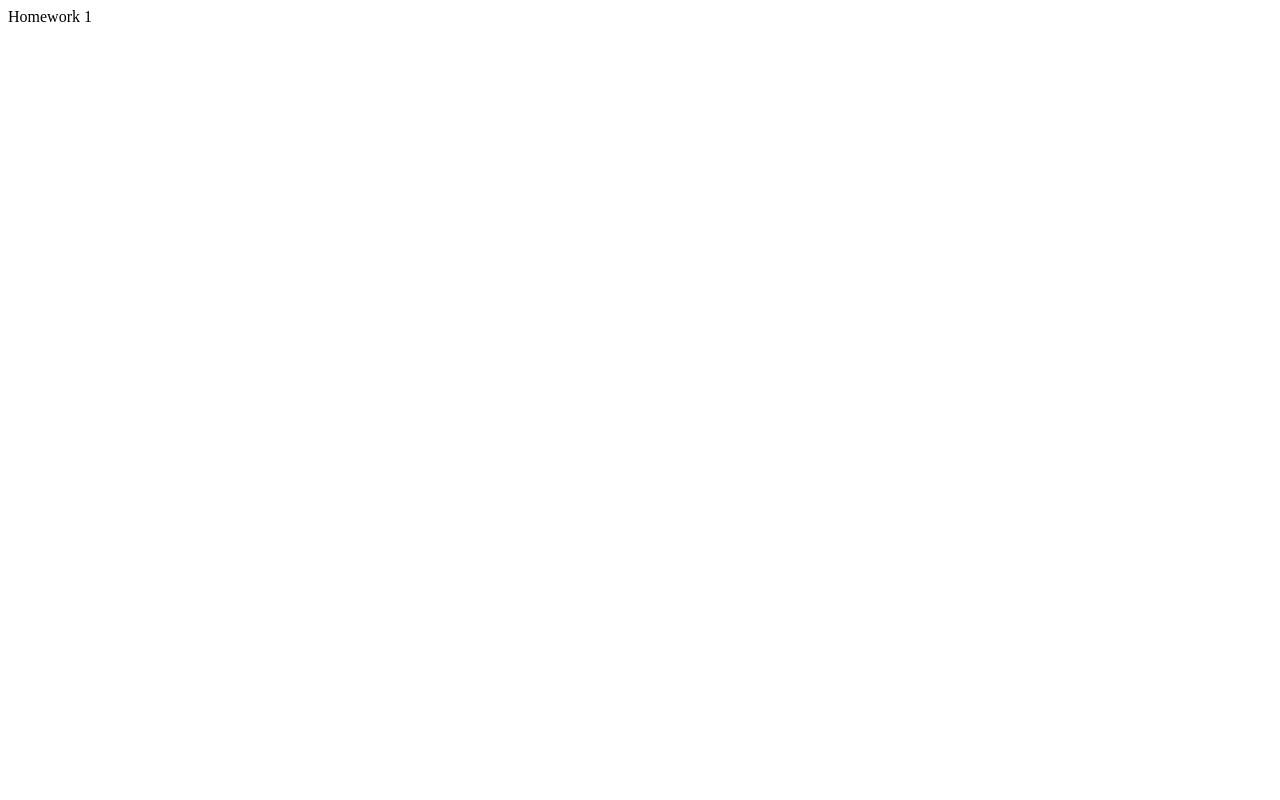
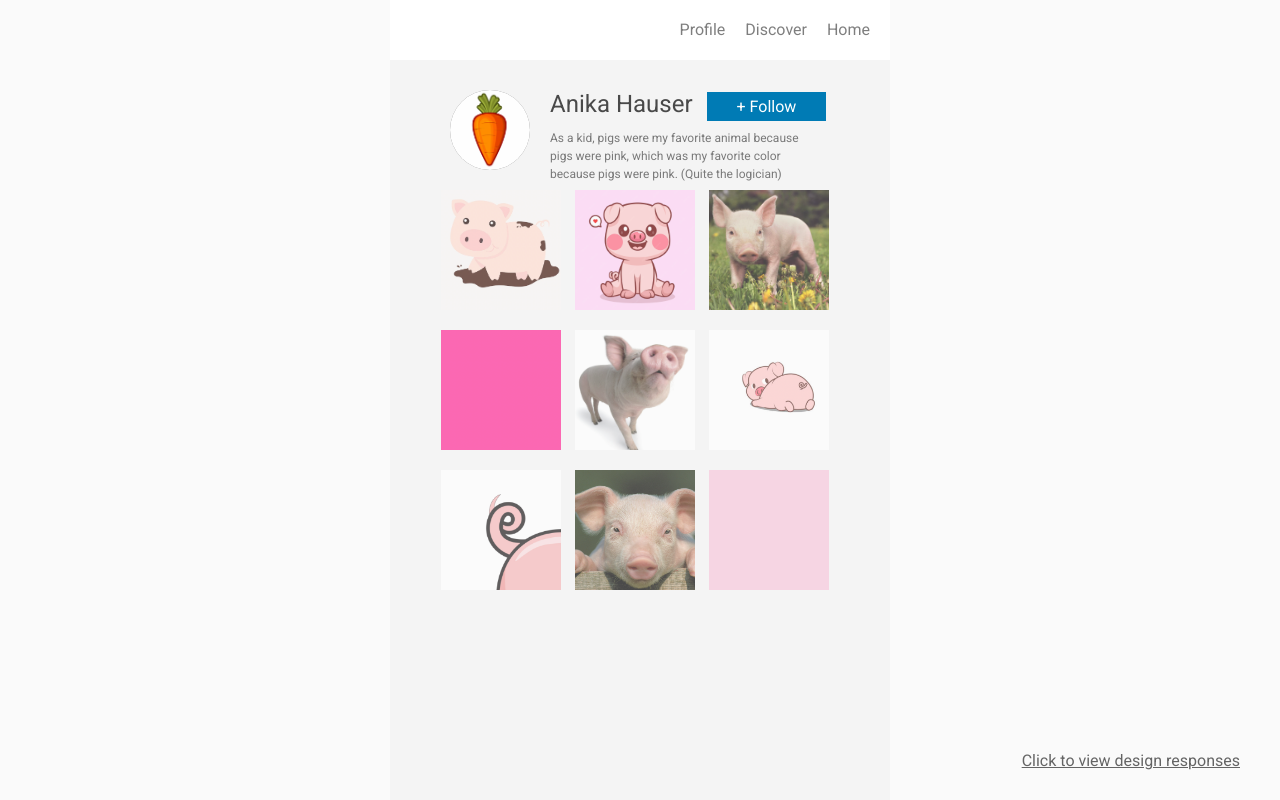
Before and after one commit to anihauser/anihauser.github.io, a plain HTML site: page homeworks/hw3/index.html in a window 1280 px wide. Drawn offline with Linux system fonts and the light colour scheme.

Commit message:
finished hw3

```diff
--- /dev/null
+++ b/homeworks/hw3/assets/css/initial.css
@@ -0,0 +1,112 @@
+#content {
+	width: 500px;
+	height: 100vh;
+	background: #f4f4f4;
+	margin: 0 auto;
+	position: relative;
+}
+
+#navbar {
+	height: 60px;
+	background: #ffffff;
+}
+
+.navbar-item {
+	float: right;
+	line-height: 60px;
+	opacity: 0.5;
+}
+
+#header {
+	position: relative;
+	top: 0px;
+	width: 100%;
+	height: 100px;
+	padding: 10px 0px;
+}
+
+#profile-pic {
+	display: inline-block;
+	height: 80px;
+	width: 80px;
+	margin: 20px 60px;
+	background-color: rgba(0, 0, 0, 0.5);
+}
+
+#information {
+	display: inline-block;
+	position: absolute;
+	height: 80px;
+	left: 170px;
+	margin-top: 10px;
+	margin-left: -10px;
+	color: rgba(0,0,0, .7);
+}
+
+#username {
+	font-size: 24px;
+	display: inline-block;
+	margin-top: 10px;
+}
+
+#follow-button {
+	background: #007bb5;
+	display: inline-block;
+	margin-top: 10px;
+	margin-left: 10px;
+	color: white;
+}
+
+#about {
+	font-size: 12px;
+	margin-top: 8px;
+	color: rgba(0,0,0, .5);
+	line-height: 1.5em;
+	width: 270px;
+}
+
+.row {
+	width: 100%;
+	height: 120px;
+	text-align: center;
+}
+
+.item {
+	position: relative;
+	background-color: rgba(0, 0, 0, 0.5);
+	display: inline-block;
+	opacity: 0.7;
+	overflow: hidden;
+}
+
+.item, #profile-pic {
+	position: relative;
+}
+
+#design {
+	text-decoration: underline;
+	color: black;
+	opacity: 0.6;
+	transition: 0.2s;
+	text-align: center;
+	position: fixed;
+	right: 40px;
+	bottom: 30px;
+}
+
+#design:hover {
+	opacity: 1;
+	text-decoration: underline;
+}
+
+img {
+	height: 100%;
+	position: absolute;
+	left: 50%;
+	transform: translateX(-50%);
+}
+
+html, body {
+	background: #fafafa;
+	font-family: 'Roboto', sans-serif;
+}
--- /dev/null
+++ b/homeworks/hw3/assets/css/style.css
@@ -0,0 +1,67 @@
+/* PROBLEM 1: Remove white margin of body, html */
+/* YOUR CODE HERE */
+html, body {
+    margin: 0;
+}
+/* PROBLEM 2: Select profile picture and make it round */
+/* YOUR CODE HERE */
+#profile-pic {
+    overflow: hidden;
+    border-radius: 50%;
+}
+/* PROBLEM 3: Flesh our your follow button! 5 px for the
+top and bottom, 30 for the left and right*/
+/* YOUR CODE HERE */
+#follow-button {
+    padding: 5px 30px;
+}
+/* PROBLEM 4: Turn items into a square, 120x120 px image */
+/* YOUR CODE HERE */
+.item {
+    width: 120px;
+    height: 120px;
+}
+
+/* PROBLEM 5: Create a 10 px horizontal space between items */
+/* YOUR CODE HERE */
+.item{
+    margin-left: 10 px;
+    margin-right: 10px;
+}
+/* PROBLEM 6: Create a 10px vertical space between rows */
+/* YOUR CODE HERE */
+.row{
+    padding-top: 10px;
+    padding-bottom: 10px;
+}
+/* PROBLEM 7: Add 20px of space between each navigation item */
+/* YOUR CODE HERE */
+.navbar-item{
+    margin-right: 20px;
+}
+/* PROBLEM 8: Create a hover effect, so that items will have
+full opacity when hovered over! It should also have a
+transition period of 0.2 seconds*/
+/* YOUR CODE HERE */
+.item:hover{
+    opacity: 1;
+    transition: 0.2s;
+}
+/* PROBLEM 9: Add a click effect to the follow button, so
+the font becomes size 18 px when clicked on - as a result, the button will become
+larger when clicked on!*/
+/* YOUR CODE HERE */
+#follow-button:active{
+    font-size: 18px;
+}
+/* PROBLEM 10: Add a hover effect such that the text of the
+navigation has an opacity of 1 when hovered over!*/
+/* YOUR CODE HERE */
+.navbar-item:hover{
+    opacity: 1;
+}
+/* PROBLEM 11: In one selection, make the follow button, picture
+items, and nav bar items have a pointer cursor */
+#content{
+    cursor: pointer;
+}
--- /dev/null
+++ b/homeworks/hw3/assets/css/wdd.css
@@ -0,0 +1,199 @@
+body {
+    margin: 0px;
+    font-family: 'Karla';
+    background: #f7f5f2;
+    padding: 60px;
+}
+
+a {
+	color: inherit;
+	text-decoration: none;
+}
+
+p:first-child {
+    font-style: italic;
+}
+
+p:nth-child(2) {
+    opacity: 0.8;
+}
+
+.img-scaled {
+    width: 100%;
+}
+
+.img-scaled-wh {
+    width: 100%;
+    height: 100%:
+}
+
+.clear {
+    clear: both;
+}
+
+* {
+    outline: none;
+}
+
+#data {
+	display: none;
+}
+
+.tag {
+	color: #6392c0;
+}
+
+.element {
+	color: #de6868;
+}
+
+#container {
+    width: 720px;
+    margin: 0px auto;
+    background: white;
+    box-shadow: 0px 0px 5px #edeae5;
+    border-radius: 2px;
+    position: relative;
+    padding: 30px 0px;
+}
+#header {
+    background: #78c272;
+    padding: 15px;
+    color: white;
+    width: 270px;
+}
+#header-caption-logo {
+    width: 20px;
+    float: left;
+}
+#header-caption-name {
+    float: left;
+    margin-left: 5px;
+    font-size: 12px;
+    font-weight: 700;
+    line-height: 15px;
+}
+#header-caption {
+    margin-bottom: 6px;
+    opacity: 0.6;
+}
+#header-title {
+    font-size: 18px;
+    font-weight: 300;
+    float: left;
+}
+#header-due {
+    float: left;
+    font-size: 18px;
+    font-weight: 300;
+    margin-left: 10px;
+    padding-left: 10px;
+    border-left: 2px solid rgba(255, 255, 255, 0.15);
+}
+.section {
+    margin: 30px 0px;
+    padding: 0px 30px;
+}
+#submission-header, .info-title {
+    text-align: left;
+    color: #78c272;
+    font-size: 24px;
+    font-weight: 700;
+    margin-bottom: 15px;
+}
+#submission-content, .info-content {
+    padding: 15px;
+    background: rgba(120, 194, 114, 0.1);
+    border-radius: 2px;
+    color: #4c5765;
+}
+.info-required {
+    font-size: 13px;
+    font-weight: 700;
+    opacity: 0.75;
+    margin-bottom: 10px;
+}
+.info-intro {
+    line-height: 24px;
+    font-size: 16px;
+    opacity: 0.75;
+}
+.info {
+    margin-bottom: 30px;
+}
+.info a {
+    font-weight: 700;
+    color: black;
+    opacity: 0.9;
+}
+.body-header {
+    font-size: 24px;
+    font-weight: 700;
+    color: #78c272;
+    margin-top: 36px;
+}
+.body p {
+    line-height: 24px;
+}
+.body img {
+	width: 100%;
+}
+.body a {
+	color: #78c272;
+}
+.body li {
+    line-height: 24px;
+}
+.body {
+    color: #4c5765;
+}
+.body .caption {
+    opacity: 0.6;
+}
+#submission {
+    padding: 0px 30px;
+}
+#submission-content p, #submission-content li {
+    line-height: 24px;
+    opacity: 0.75;
+}
+
+#announcement-heading {
+    text-align: right;
+    color: #de6868;
+    font-weight: 700;
+    font-size: 24px;
+    margin-bottom: 15px;
+}
+#announcement-content {
+    padding: 15px;
+    background: rgba(222, 104, 104, 0.1);
+    color: #4c5765;
+    font-size: 12px;
+    line-height: 24px;
+    border-radius: 2px;
+}
+.download {
+    background: #78c272;
+    color: white;
+    width: 240px;
+    text-align: center;
+    padding: 15px 0px;
+    border-radius: 2px;
+    font-size: 13px;
+    font-weight: 700;
+    margin: 30px auto;
+    cursor: pointer;
+}
+#announcement .link {
+    background: #de6868;
+    width: 320px;
+    font-size: 13px;
+    font-weight: 700;
+    color: white;
+    text-align: center;
+    padding: 15px 0px;
+    margin: 30px auto;
+    border-radius: 2px;
+    cursor: pointer;
+}
--- a/homeworks/hw3/index.html
+++ b/homeworks/hw3/index.html
@@ -1,6 +1,49 @@
 <!DOCTYPE html>
 <html>
-    <body>
-        Homework 1
-    </body>
+	<head>
+		<!-- PROBLEM 0:
+		Link the CSS stylesheet called style.css found in the assets/css folder -->
+		<link rel="stylesheet" type="text/css" href="assets/css/initial.css">
+		<meta name="viewport" content="width=device-width, initial-scale=1.0">
+		<meta charset="utf-8">
+		<link href="https://fonts.googleapis.com/css?family=Roboto" rel="stylesheet">
+		<link rel="stylesheet" type="text/css" href="assets/css/style.css" />
+	</head>
+	<body>
+	<div id="content">
+		<div id="navbar">
+			<div class="navbar-item">Home</div>
+			<div class="navbar-item">Discover</div>
+			<div class="navbar-item">Profile</div>
+		</div>
+		<div id="header">
+			<div id="profile-pic"><img src= "assets/img/carrot.png"> </div>
+			<div id="information">
+				<div id="username"> Anika Hauser </div>
+				<div id="follow-button">+ Follow</div>
+				<div id="about">
+					As a kid, pigs were my favorite animal because pigs were pink, which was my favorite color because pigs were pink. (Quite the logician)
+				</div>
+			</div>
+		</div>
+		<div id="pictures">
+			<div class="row">
+				<div class="item"><img src= "assets/img/pig2.png"> </div>
+				<div class="item"><img src= "assets/img/pig1.png"></div>
+				<div class="item"><img src= "assets/img/pig7.png"></div>
+			</div>
+			<div class="row">
+				<div class="item"><img src= "assets/img/pig6.png"></div>
+				<div class="item"><img src= "assets/img/pig5.png"></div>
+				<div class="item"><img src= "assets/img/pig4.png"></div>
+			</div>
+			<div class="row">
+				<div class="item"><img src= "assets/img/pig3.png"></div>
+				<div class="item"><img src= "assets/img/pig8.png"></div>
+				<div class="item"><img src= "assets/img/pig9.png"></div>
+			</div>
+		</div>
+	</div>
+	<a href="design_responses.html" id="design">Click to view design responses</a>
+	</body>
 </html>
```
Also changed, not shown: homeworks/hw3/design_responses.html (added, +49 -0 lines), homeworks/hw3/assets/img/carrot.png (added), homeworks/hw3/assets/img/pig1.png (added), homeworks/hw3/assets/img/pig2.png (added), homeworks/hw3/assets/img/pig3.png (added), homeworks/hw3/assets/img/pig4.png (added), homeworks/hw3/assets/img/pig5.png (added), homeworks/hw3/assets/img/pig6.png (added), homeworks/hw3/assets/img/pig7.png (added), homeworks/hw3/assets/img/pig8.png (added), homeworks/hw3/assets/img/pig9.png (added), 3 other files.
